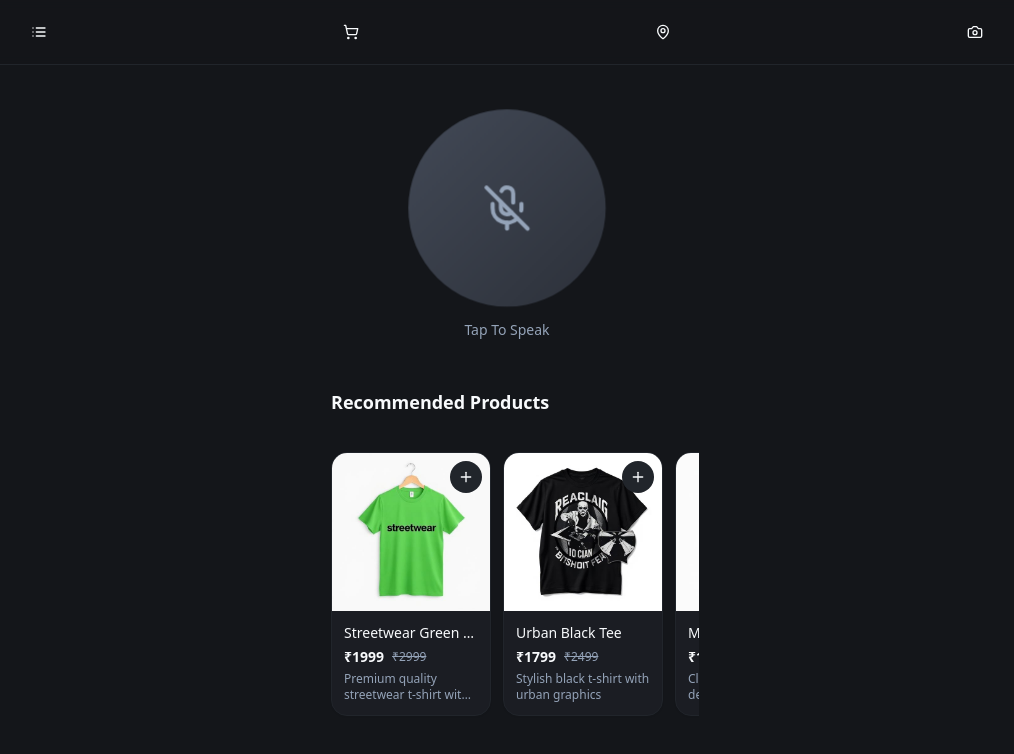
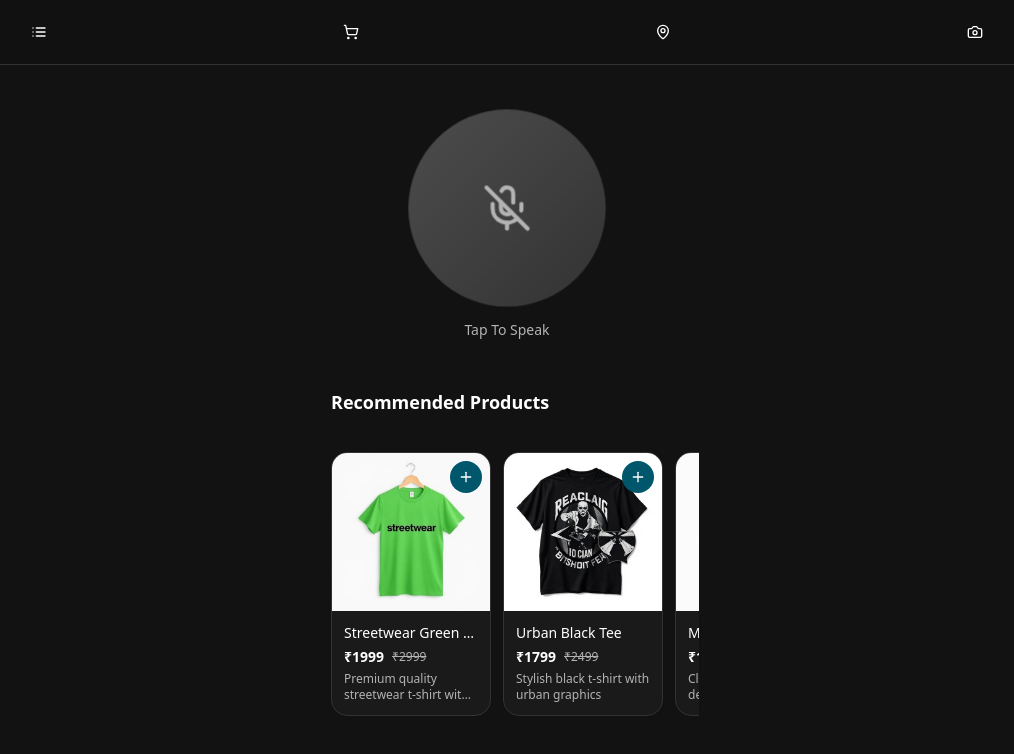
Before and after one commit to bhoomigundecha/vibeCart.ai, a React (Vite) app: page / in a window 1280 px wide. Shown: the top 754 px of the page, without its empty margins (133-1147 px from the left). Built offline with nearby package versions, Linux system fonts and the light colour scheme.

Commit message:
Refactor: Apply new color scheme
Update the color palette in `src/index.css` and `tailwind.config.ts` to match the provided specifications.

```diff
--- a/src/index.css
+++ b/src/index.css
@@ -1,3 +1,4 @@
+
 @tailwind base;
 @tailwind components;
 @tailwind utilities;
@@ -8,99 +9,93 @@ All colors MUST be HSL.
 
 @layer base {
   :root {
-    /* Mobile-first dark theme */
-    --background: 220 13% 9%;
-    --foreground: 210 40% 98%;
+    /* Mobile-first dark theme with new color palette */
+    --background: 0 0% 7%; /* #121212 */
+    --foreground: 0 0% 100%; /* #FFFFFF */
 
-    --card: 220 13% 12%;
-    --card-foreground: 210 40% 98%;
+    --card: 0 0% 10%;
+    --card-foreground: 0 0% 100%;
 
-    --popover: 220 13% 12%;
-    --popover-foreground: 210 40% 98%;
+    --popover: 0 0% 10%;
+    --popover-foreground: 0 0% 100%;
 
-    --primary: 180 100% 50%;
-    --primary-foreground: 220 13% 9%;
+    --primary: 187 100% 42%; /* #00B8D4 - Teal Accent */
+    --primary-foreground: 0 0% 100%;
 
-    --secondary: 220 13% 15%;
-    --secondary-foreground: 210 40% 98%;
+    --secondary: 192 100% 21%; /* #005F6B - Dark Teal Shade */
+    --secondary-foreground: 0 0% 100%;
 
-    --muted: 220 13% 15%;
-    --muted-foreground: 215 20.2% 65.1%;
+    --muted: 0 0% 15%;
+    --muted-foreground: 0 0% 70%;
 
-    --accent: 45 100% 50%;
-    --accent-foreground: 220 13% 9%;
+    --accent: 50 100% 50%; /* #FFD600 - Vibrant Yellow */
+    --accent-foreground: 0 0% 7%;
 
     --destructive: 0 84.2% 60.2%;
-    --destructive-foreground: 210 40% 98%;
+    --destructive-foreground: 0 0% 100%;
 
-    --border: 220 13% 15%;
-    --input: 220 13% 15%;
-    --ring: 180 100% 50%;
+    --border: 0 0% 20%;
+    --input: 0 0% 15%;
+    --ring: 187 100% 42%;
 
     /* AI Audio Blob Gradients */
-    --gradient-speaking: linear-gradient(135deg, hsl(180, 100%, 50%), hsl(45, 100%, 50%));
-    --gradient-listening: linear-gradient(135deg, hsl(180, 100%, 60%), hsl(120, 100%, 50%));
-    --gradient-inactive: linear-gradient(135deg, hsl(220, 13%, 30%), hsl(220, 13%, 20%));
+    --gradient-speaking: linear-gradient(135deg, hsl(187, 100%, 42%), hsl(50, 100%, 50%));
+    --gradient-listening: linear-gradient(135deg, hsl(187, 100%, 42%), hsl(192, 100%, 21%));
+    --gradient-inactive: linear-gradient(135deg, hsl(0, 0%, 30%), hsl(0, 0%, 20%));
 
     /* Audio animations */
-    --blob-shadow-active: 0 0 40px hsl(180 100% 50% / 0.4);
-    --blob-shadow-listening: 0 0 40px hsl(120 100% 50% / 0.4);
+    --blob-shadow-active: 0 0 40px hsl(187 100% 42% / 0.4);
+    --blob-shadow-listening: 0 0 40px hsl(192 100% 21% / 0.4);
 
     --radius: 1rem;
 
-    --sidebar-background: 0 0% 98%;
-
-    --sidebar-foreground: 240 5.3% 26.1%;
-
-    --sidebar-primary: 240 5.9% 10%;
-
-    --sidebar-primary-foreground: 0 0% 98%;
-
-    --sidebar-accent: 240 4.8% 95.9%;
-
-    --sidebar-accent-foreground: 240 5.9% 10%;
-
-    --sidebar-border: 220 13% 91%;
-
-    --sidebar-ring: 217.2 91.2% 59.8%;
+    --sidebar-background: 0 0% 7%;
+    --sidebar-foreground: 0 0% 100%;
+    --sidebar-primary: 187 100% 42%;
+    --sidebar-primary-foreground: 0 0% 100%;
+    --sidebar-accent: 0 0% 15%;
+    --sidebar-accent-foreground: 0 0% 100%;
+    --sidebar-border: 0 0% 20%;
+    --sidebar-ring: 187 100% 42%;
   }
 
   .dark {
-    --background: 222.2 84% 4.9%;
-    --foreground: 210 40% 98%;
+    --background: 0 0% 7%; /* #121212 */
+    --foreground: 0 0% 100%; /* #FFFFFF */
 
-    --card: 222.2 84% 4.9%;
-    --card-foreground: 210 40% 98%;
+    --card: 0 0% 10%;
+    --card-foreground: 0 0% 100%;
 
-    --popover: 222.2 84% 4.9%;
-    --popover-foreground: 210 40% 98%;
+    --popover: 0 0% 10%;
+    --popover-foreground: 0 0% 100%;
 
-    --primary: 210 40% 98%;
-    --primary-foreground: 222.2 47.4% 11.2%;
+    --primary: 187 100% 42%; /* #00B8D4 - Teal Accent */
+    --primary-foreground: 0 0% 100%;
 
-    --secondary: 217.2 32.6% 17.5%;
-    --secondary-foreground: 210 40% 98%;
+    --secondary: 192 100% 21%; /* #005F6B - Dark Teal Shade */
+    --secondary-foreground: 0 0% 100%;
 
-    --muted: 217.2 32.6% 17.5%;
-    --muted-foreground: 215 20.2% 65.1%;
+    --muted: 0 0% 15%;
+    --muted-foreground: 0 0% 70%;
 
-    --accent: 217.2 32.6% 17.5%;
-    --accent-foreground: 210 40% 98%;
+    --accent: 50 100% 50%; /* #FFD600 - Vibrant Yellow */
+    --accent-foreground: 0 0% 7%;
 
     --destructive: 0 62.8% 30.6%;
-    --destructive-foreground: 210 40% 98%;
+    --destructive-foreground: 0 0% 100%;
 
-    --border: 217.2 32.6% 17.5%;
-    --input: 217.2 32.6% 17.5%;
-    --ring: 212.7 26.8% 83.9%;
-    --sidebar-background: 240 5.9% 10%;
-    --sidebar-foreground: 240 4.8% 95.9%;
-    --sidebar-primary: 224.3 76.3% 48%;
+    --border: 0 0% 20%;
+    --input: 0 0% 15%;
+    --ring: 187 100% 42%;
+
+    --sidebar-background: 0 0% 7%;
+    --sidebar-foreground: 0 0% 100%;
+    --sidebar-primary: 187 100% 42%;
     --sidebar-primary-foreground: 0 0% 100%;
-    --sidebar-accent: 240 3.7% 15.9%;
-    --sidebar-accent-foreground: 240 4.8% 95.9%;
-    --sidebar-border: 240 3.7% 15.9%;
-    --sidebar-ring: 217.2 91.2% 59.8%;
+    --sidebar-accent: 0 0% 15%;
+    --sidebar-accent-foreground: 0 0% 100%;
+    --sidebar-border: 0 0% 20%;
+    --sidebar-ring: 187 100% 42%;
   }
 }
 
--- a/tailwind.config.ts
+++ b/tailwind.config.ts
@@ -1,3 +1,4 @@
+
 import type { Config } from "tailwindcss";
 
 export default {
@@ -61,7 +62,9 @@ export default {
 					'accent-foreground': 'hsl(var(--sidebar-accent-foreground))',
 					border: 'hsl(var(--sidebar-border))',
 					ring: 'hsl(var(--sidebar-ring))'
-				}
+				},
+				// Custom colors for hover states
+				'yellow-hover': '45 100% 76%', /* #FFC400 - Darker Yellow Shade */
 			},
 			backgroundImage: {
 				'gradient-speaking': 'var(--gradient-speaking)',
```
